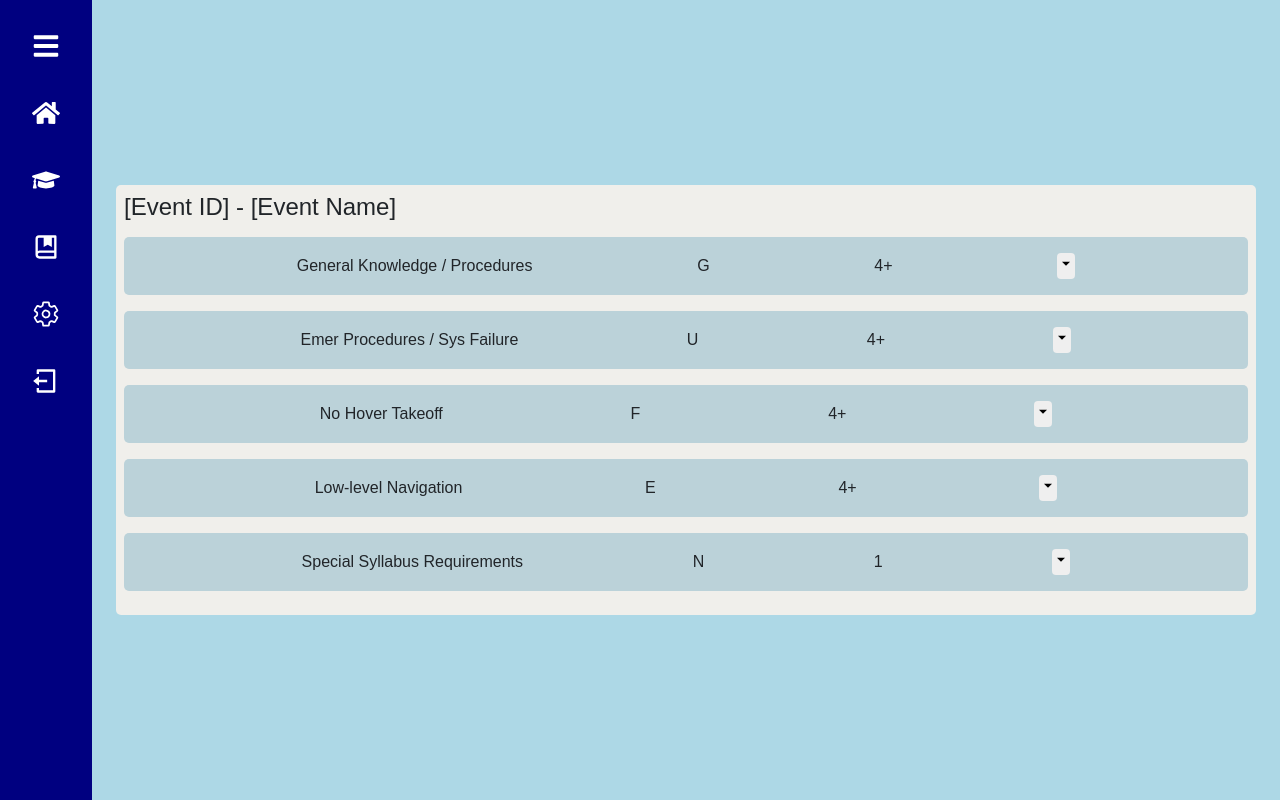
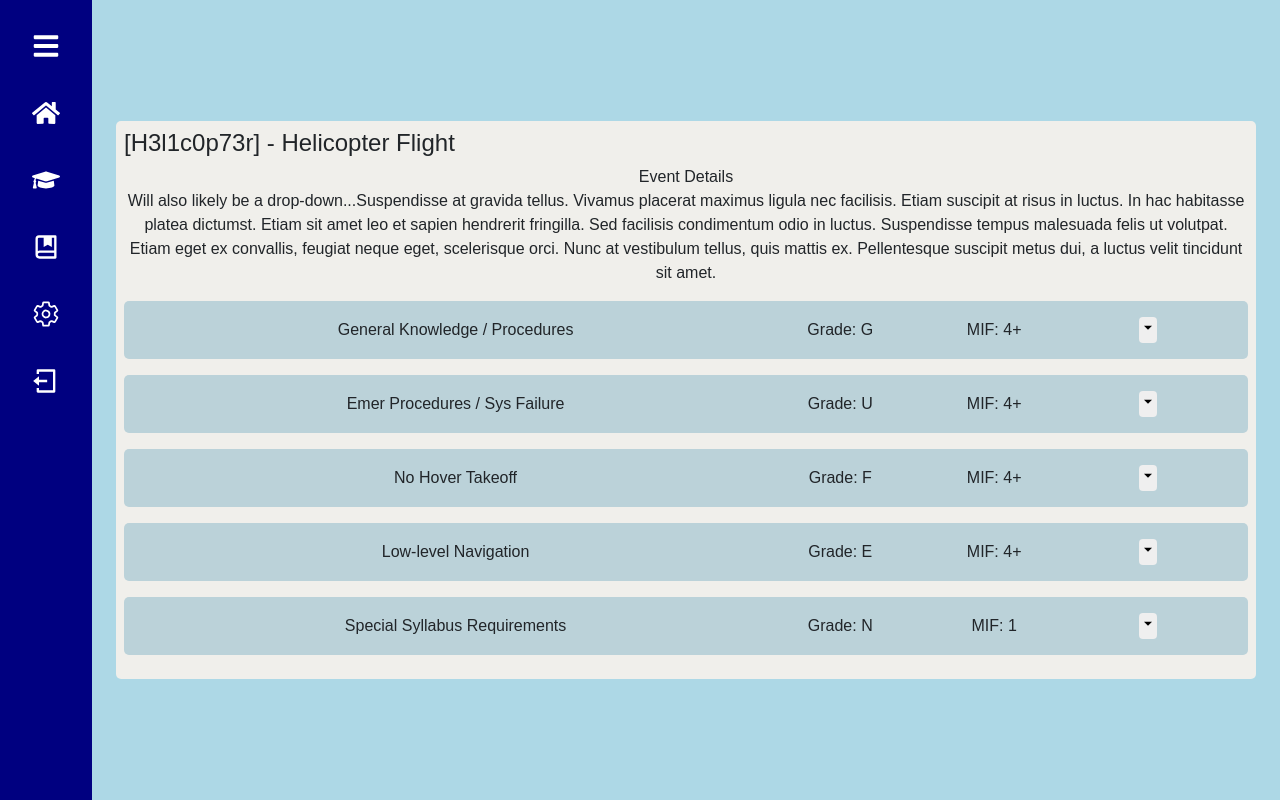
Before and after one commit to mattdillabough/cnatra-lms, a React (Create React App) app in the folder frontend/: page /Grades/07h3r in a window 1280 px wide. Built offline with nearby package versions, Linux system fonts and the light colour scheme.

Commit message:
Fix maneuver header info spacing with grid settings (#8)

```diff
--- a/frontend/src/App.css
+++ b/frontend/src/App.css
@@ -248,6 +248,10 @@
   padding: 0.5em 0em;
 }
 
+.maneuver-header.row {
+  width: 100%;
+}
+
 .maneuver-body {
   background-color: rgb(167 194 216);
 }
@@ -257,5 +261,5 @@
 }
 
 .toggle-maneuver:hover {
-  background: rgb(56, 190, 74);
+  background: cornflowerblue;
 }
--- a/frontend/src/Components/Grading/Gradesheet.js
+++ b/frontend/src/Components/Grading/Gradesheet.js
@@ -7,7 +7,7 @@ import Maneuver from "./Maneuver";
 function Gradesheet(){
   const mockGradesheetData = {
     eventId: "H3l1c0p73r",
-    title: "Helicopter Procedures",
+    title: "Helicopter Flight",
     date: "02-Mar-21",
     hours: 5,
     lessonGrade: "pass",
@@ -104,7 +104,9 @@ function Gradesheet(){
 
   return(
     <div className="Gradesheet container">
-      <h4 className="event-identifier">[Event ID] - [Event Name]</h4>
+      <h4 className="event-identifier">{`[${mockGradesheetData.eventId}] - ${mockGradesheetData.title}`||"[Event ID] - [Event Name]"}</h4>
+     <div>Event Details</div>
+     <div>Will also likely be a drop-down...Suspendisse at gravida tellus. Vivamus placerat maximus ligula nec facilisis. Etiam suscipit at risus in luctus. In hac habitasse platea dictumst. Etiam sit amet leo et sapien hendrerit fringilla. Sed facilisis condimentum odio in luctus. Suspendisse tempus malesuada felis ut volutpat. Etiam eget ex convallis, feugiat neque eget, scelerisque orci. Nunc at vestibulum tellus, quis mattis ex. Pellentesque suscipit metus dui, a luctus velit tincidunt sit amet.</div>
       {mockGradesheetData.maneuvers.map((maneuver)=>{
         return(
           <Maneuver key={maneuver.id} maneuver={maneuver}/>
--- a/frontend/src/Components/Grading/Maneuver.js
+++ b/frontend/src/Components/Grading/Maneuver.js
@@ -1,26 +1,56 @@
-import React, {useState} from "react";
+import React, { useState } from "react";
 
-import {RiArrowDownSFill} from "react-icons/ri";
+import { RiArrowDownSFill, RiArrowUpSFill } from "react-icons/ri";
 
-
-function Maneuver({maneuver}){
+function Maneuver({ maneuver }) {
   // console.log("props?", maneuver)
   const [dropdown, setDropDown] = useState(false);
-  const toggleDropDown = () => {setDropDown(!dropdown)}
+  const toggleDropDown = () => {
+    setDropDown(!dropdown);
+  };
 
-  return(
+  return (
     <div className="maneuver container-fluid">
-        <div className="maneuver-header">
-          <div>{maneuver.description|| "Maneuver Name"}</div>
-          <div>{maneuver.grade||"Grade"}</div>
-          <div>{maneuver.MIF||"MIF"}</div>
-          <button type="button" className="toggle-maneuver btn" data-bs-toggle="collapse" data-bs-target="#collapseExample" aria-expanded="false" aria-controls="collapseExample" onClick={toggleDropDown}><RiArrowDownSFill/></button>
+      <div className="maneuver-header row">
+        <div className="col-10">
+          <div className="row">
+            <div className="col-sm-12 col-md-8">
+              {maneuver.description || "Maneuver Name"}
+            </div>
+            <div className="col-6 col-md-2">
+              {`Grade: ${maneuver.grade}` || "Grade"}
+            </div>
+            <div className="col-6 col-md-2">
+              {`MIF: ${maneuver.MIF}` || "MIF"}
+            </div>
+          </div>
         </div>
-        <div className={dropdown ? "maneuver-body collapse show" : "maneuver-body collapse" } id="collapseExample" aria-expanded="false" aria-controls="collapseExample">
-          <div>{maneuver.comments||"No comments"}</div>
+        <div className="col-1">
+          <button
+            type="button"
+            className="toggle-maneuver btn"
+            data-bs-toggle="collapse"
+            data-bs-target="#collapseExample"
+            aria-expanded="false"
+            aria-controls="collapseExample"
+            onClick={toggleDropDown}
+          >
+            {dropdown ? <RiArrowUpSFill /> : <RiArrowDownSFill />}
+          </button>
         </div>
       </div>
-  )
+      <div
+        className={
+          dropdown ? "maneuver-body collapse show" : "maneuver-body collapse"
+        }
+        id="collapseExample"
+        aria-expanded="false"
+        aria-controls="collapseExample"
+      >
+        <div>{maneuver.comments || "No comments"}</div>
+      </div>
+    </div>
+  );
 }
 
 export default Maneuver;
```
